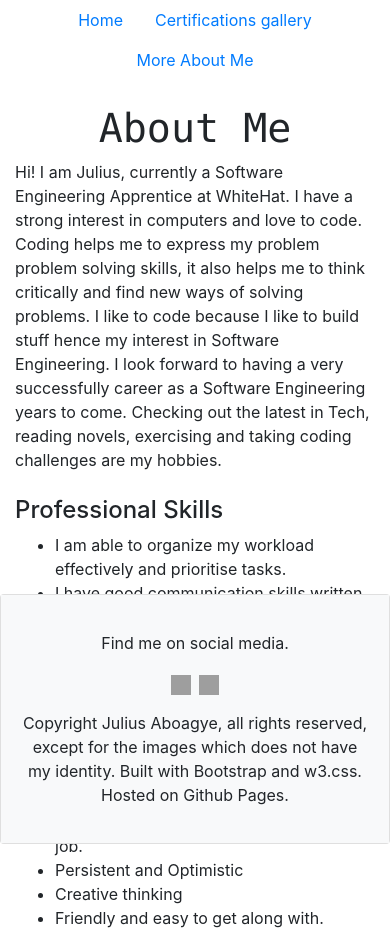
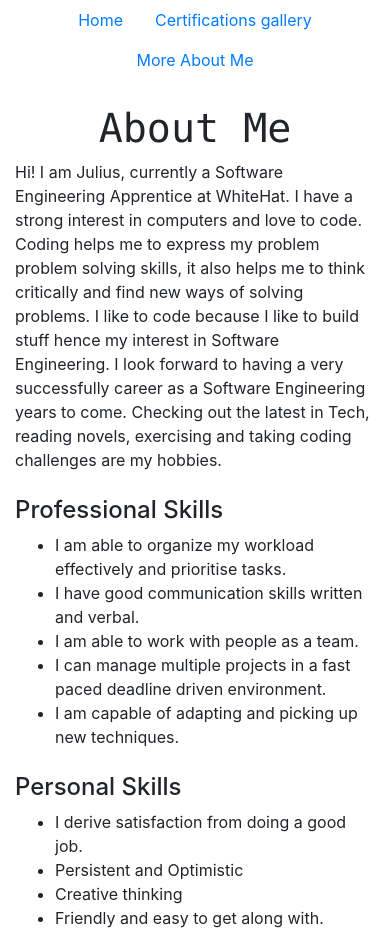
Before and after one commit to JuliusAboagye/portfoliosite, a plain HTML site: page about-myself.html in a window 390 px wide. Shown: the top 933 px of the page. Drawn offline with nearby package versions, Linux system fonts and the light colour scheme; grey boxes are pictures that could not be loaded.

Commit message:
New Commit

```diff
--- a/about-myself.html
+++ b/about-myself.html
@@ -25,7 +25,7 @@
       </ul>
 
       <h1 class="text-center text-monospace">About Me</h1>
-      <div class="container">
+      <div class="container mb-4">
           <p>Hi! I am Julius, currently a Software Engineering Apprentice at WhiteHat. I have a strong interest in computers and love to code. Coding helps me to express my problem
               problem solving skills, it also helps me to think critically and find new ways of solving problems. I like to code because I like to build stuff hence my interest in Software
               Engineering. I look forward to having a very successfully career as a Software Engineering years to come. Checking out the latest in Tech, reading novels, exercising and taking
@@ -54,7 +54,7 @@
 
 
 
-    <div class="card fixed-bottom">
+    <div class="card mt-4">
     <div class="card-body bg-light ">
       <p class="card-text">
         <p class="text-center">Find me on social media.</p>
```
Also changed, not shown: index.html (+1 -2 lines).
